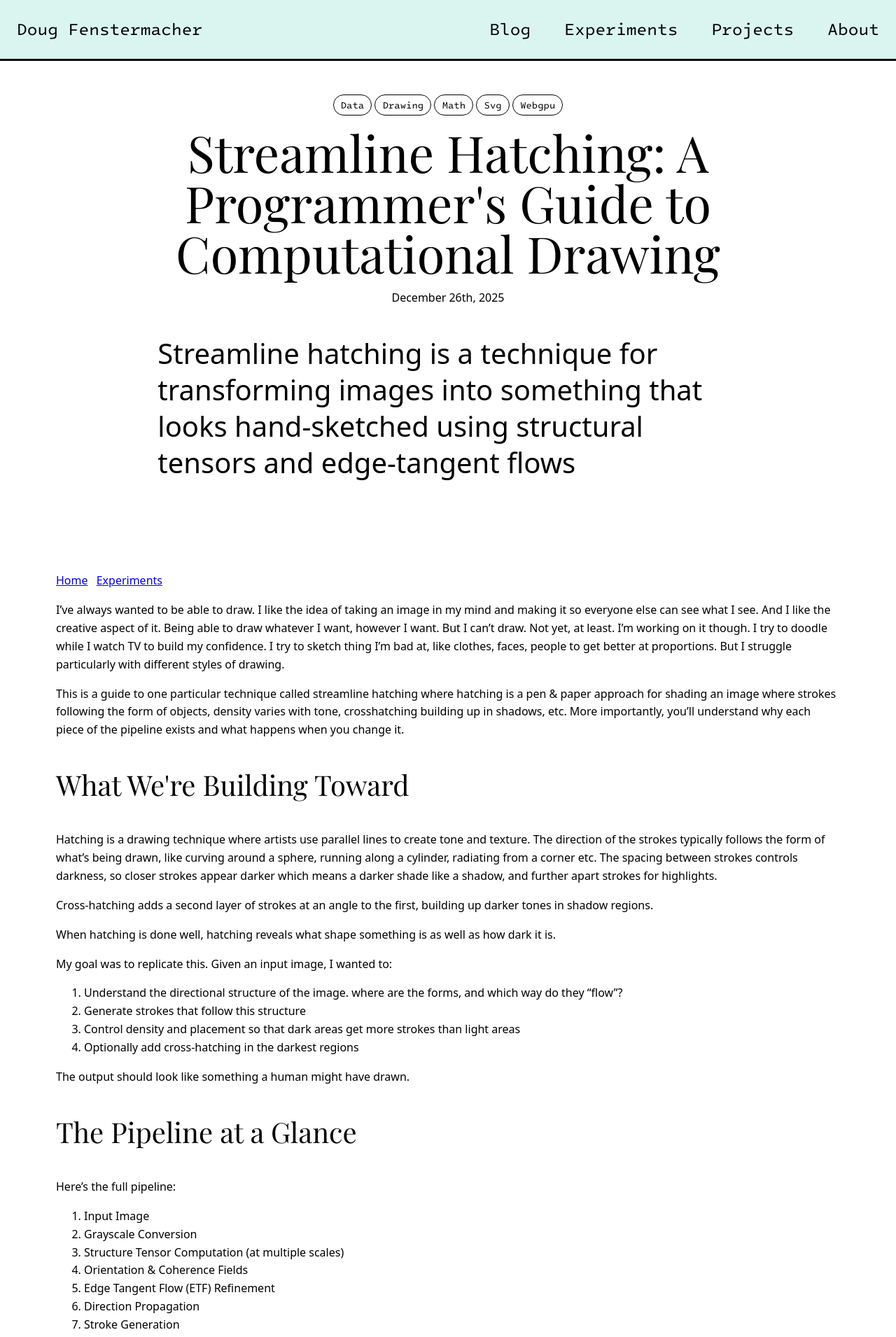
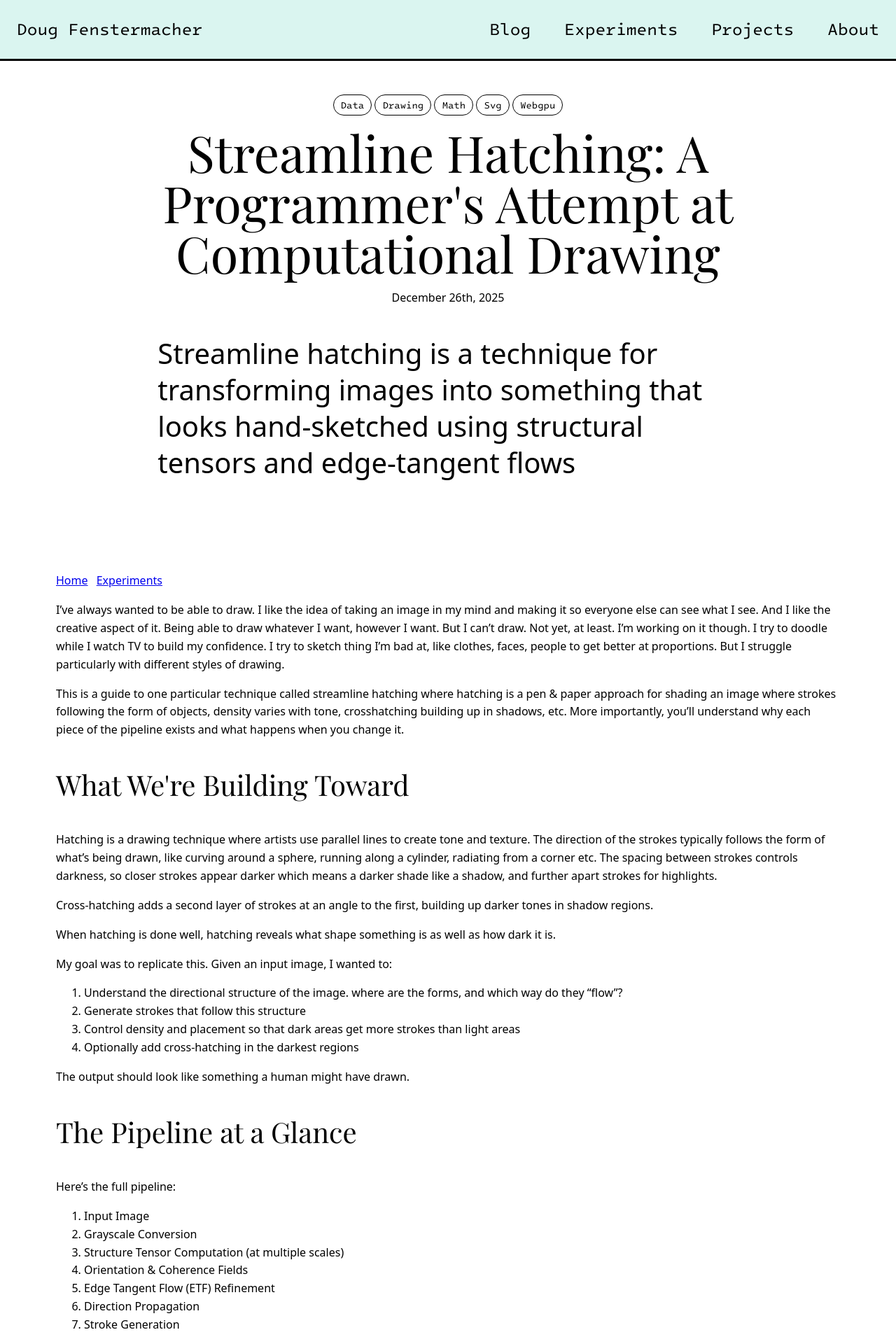
Before and after one commit to dpfens/dpfens.github.io, a Jekyll site: the page built from experiment/_posts/2025-12-26-streamline-hatching.md, in a window 1280 px wide. Shown: the top 1910 px of the page at 70% size. Built offline with Jekyll 4.4.1, drawn with Linux system fonts in a browser that asks for light colours; some web fonts are replaced; a script that is not in the unit is left out.

Commit message:
update title to something more appropriate for a first attempt/implementation at computational drawing

```diff
--- a/experiment/_posts/2025-12-26-streamline-hatching.md
+++ b/experiment/_posts/2025-12-26-streamline-hatching.md
@@ -1,6 +1,6 @@
 ---
 layout: post
-title: "Streamline Hatching: A Programmer's Guide to Computational Drawing"
+title: "Streamline Hatching: A Programmer's Attempt at Computational Drawing"
 description: Sharing an attempt at computational hatching. Using structure tensors, edge tangent flow, and streamline integration to transform photographs into hand-drawn-looking illustrations.
 keywords: computational drawing, hatching, cross-hatching, structure tensor, edge tangent flow, streamline integration, non-photorealistic rendering, NPR, image stylization, generative art, canvas, svg, computer-vision
 tags: data math webgpu drawing svg
```
